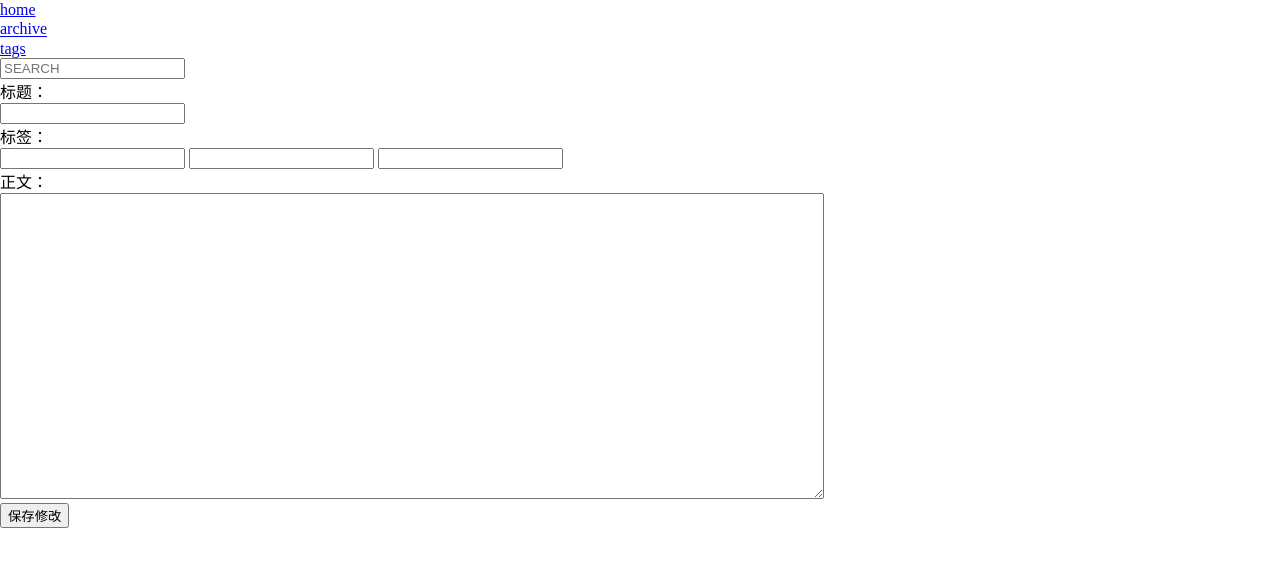
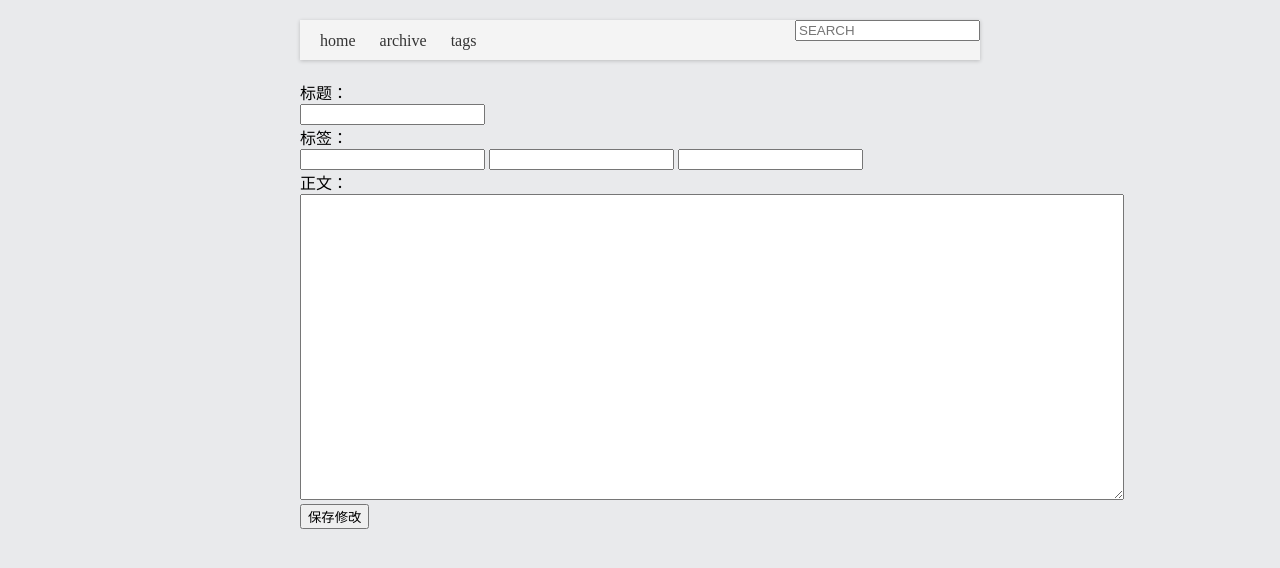
Before and after one commit to flyoverGu/shareba, a Node project: template views/edit.ejs in a window 1280 px wide. Shown: the top 568 px of the page. Run offline with Node 20 templates, Linux system fonts and the light colour scheme; the template is opened without the code that fills it, so the values that code supplies are empty; some libraries are stand-ins or nearby versions.

Commit message:
重写css

```diff
--- a/gulpfile.js
+++ b/gulpfile.js
@@ -8,3 +8,7 @@ gulp.task('sass', function() {
         .pipe(sass())
         .pipe(gulp.dest(bp + 'css'));
 });
+
+gulp.task('watch', function() {
+    gulp.watch(bp + 'scss/*.scss', ['sass']);
+});
--- a/public/styles/css/main.css
+++ b/public/styles/css/main.css
@@ -63,3 +63,50 @@ textarea,
   -moz-user-select: text;
   -webkit-user-select: text;
   -ms-user-select: text; }
+
+body {
+  width: 680px;
+  margin: 0 auto;
+  background: #e9eaec; }
+
+a {
+  color: #333333;
+  text-decoration: none; }
+
+nav {
+  margin: 20px 0;
+  height: 40px;
+  box-shadow: 0 1px 4px rgba(0, 0, 0, 0.2);
+  background: #f4f4f4; }
+  nav ul > li {
+    display: inline-block;
+    margin-left: 20px;
+    line-height: 40px;
+    height: 40px; }
+    nav ul > li.active,
+    nav ul > li:hover {
+      background: #3da9f7; }
+  nav .left-nav {
+    display: inline-block;
+    float: left; }
+  nav .right-nav {
+    float: right; }
+
+.article-list {
+  min-height: 700px; }
+  .article-list .article-item {
+    height: 120px;
+    padding: 20px;
+    margin-bottom: 20px;
+    background: #fff;
+    box-shadow: 0 0px 8px rgba(46, 143, 237, 0.3); }
+  .article-list .title {
+    font-size: 18px; }
+  .article-list .author-info {
+    margin-top: 15px;
+    margin-bottom: 8px;
+    font-size: 13px;
+    color: #aaa; }
+  .article-list .brief {
+    font-size: 13px;
+    color: #666; }
--- a/public/styles/scss/list.scss
+++ b/public/styles/scss/list.scss
@@ -0,0 +1,27 @@
+.article-list {
+    min-height: 700px;
+
+    .article-item {
+        height: 120px;
+        padding: 20px;
+        margin-bottom: 20px;
+        background: #fff;
+        box-shadow: 0 0px 8px rgba(46,143,237,0.3);
+    }
+
+    .title {
+        font-size: 18px;
+    }
+
+    .author-info {
+        margin-top: 15px;
+        margin-bottom: 8px;
+        font-size: 13px;
+        color: #aaa;
+    }
+
+    .brief {
+        font-size: 13px;
+        color: #666;
+    }
+}
--- a/public/styles/scss/nav.scss
+++ b/public/styles/scss/nav.scss
@@ -0,0 +1,29 @@
+nav {
+    margin: 20px 0;
+    height: 40px;
+
+    box-shadow: 0 1px 4px rgba(0,0,0,0.2);
+    background: #f4f4f4;
+
+    ul > li {
+        display: inline-block;
+        margin-left: 20px;
+        line-height: 40px;
+        height: 40px;
+
+        &.active,
+        &:hover {
+            background: #3da9f7;
+        }
+    }
+
+    .left-nav {
+        display: inline-block;
+        float: left;
+    }
+
+
+    .right-nav {
+        float: right;
+    }
+}
--- a/public/styles/scss/reset.scss
+++ b/public/styles/scss/reset.scss
@@ -75,3 +75,14 @@ textarea,
   -webkit-user-select: text;
   -ms-user-select: text;
 }
+
+body {
+    width: 680px;
+    margin: 0 auto;
+    background: #e9eaec;
+}
+
+a {
+    color: #333333;
+    text-decoration: none;
+}
--- a/views/header.ejs
+++ b/views/header.ejs
@@ -22,7 +22,7 @@
             <li>
                 <a title="标签" href="/tags">tags</a>
             </li>
-        </div>
+        </ul>
         <div class="right-nav">
             <form class="search" action="/search" method="GET">
                 <input type="text" name="keyword" placeholder="SEARCH" class="search" />
--- a/views/index.ejs
+++ b/views/index.ejs
@@ -1,6 +1,6 @@
 <%- include header %>
 
-<div class="article=list">
+<div class="article-list">
 
 <% if (flash && typeof flash == 'string') { %>
   <div><%= flash %></div>
```
Also changed, not shown: public/styles/scss/article.scss (line endings or trailing spaces).
